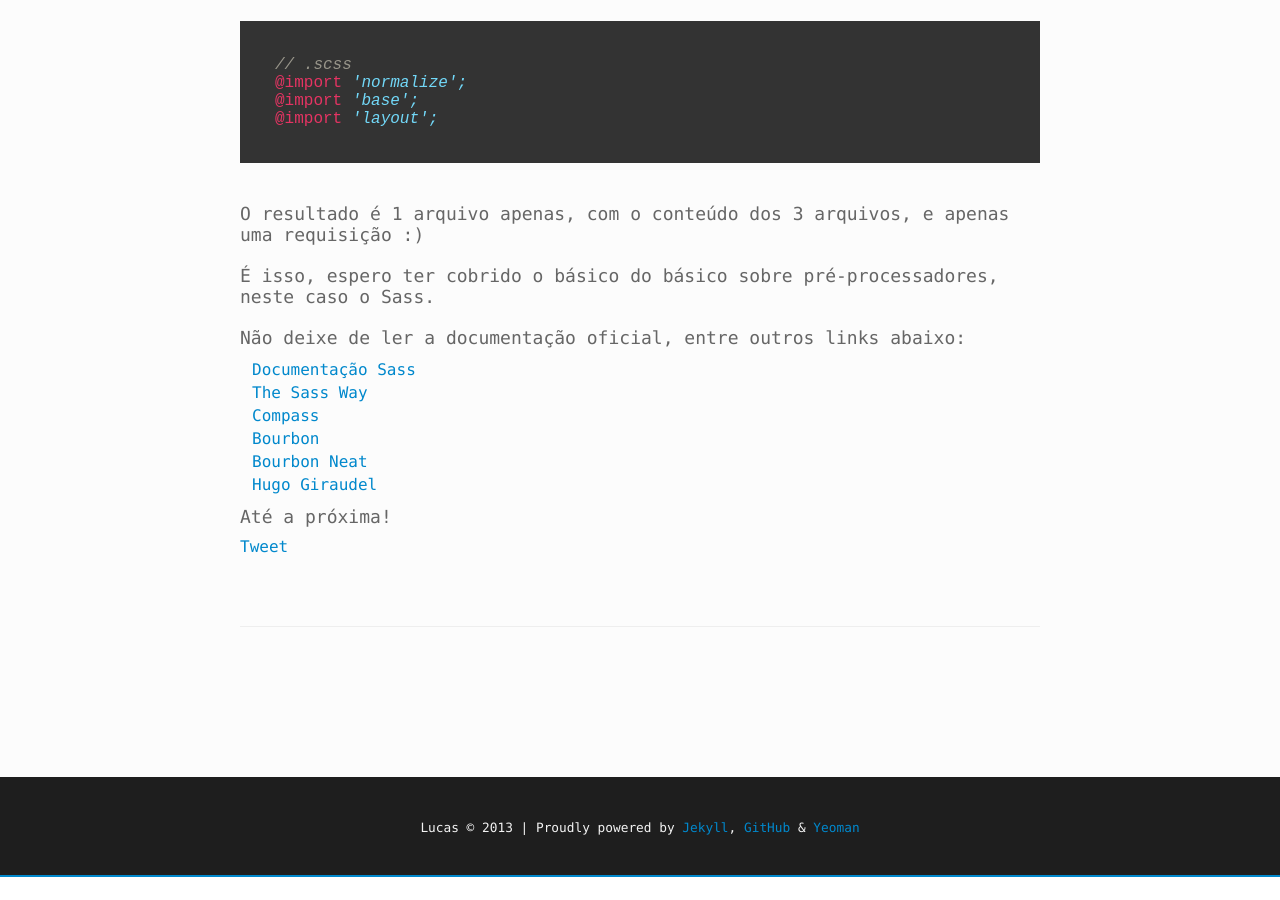
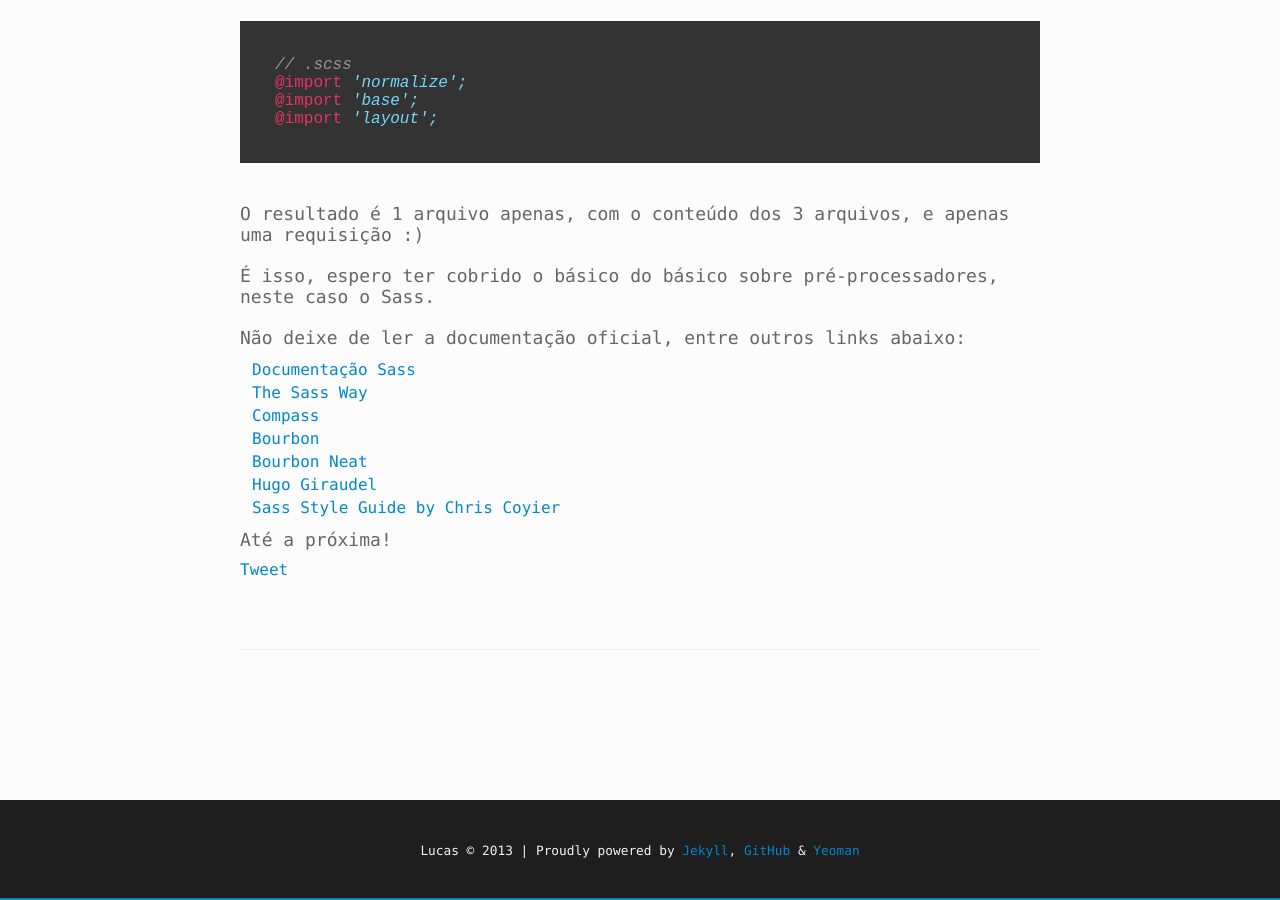
Before and after one commit to AgtLucas/old-agtlucas, a Jekyll site: the page built from _posts/2013-11-10-pre-processadores-css.markdown, in a window 1280 px wide and 900 px high, scrolled down 5660 px. Built offline with Jekyll 4.4.1, drawn with Linux system fonts in a browser that asks for light colours; nearby versions of some CDN libraries; Markdown is read by kramdown in place of the engine named in the settings; comment, search, counter and statistics services are not loaded; before the commit the page ends 6537 px from its top, so only the background shows below that.

Commit message:
Update 2013-11-10-pre-processadores-css.markdown

```diff
--- a/_posts/2013-11-10-pre-processadores-css.markdown
+++ b/_posts/2013-11-10-pre-processadores-css.markdown
@@ -242,6 +242,7 @@ Não deixe de ler a documentação oficial, entre outros links abaixo:
   <li><a href="http://bourbon.io/" target="_blank">Bourbon</a></li>
   <li><a href="http://neat.bourbon.io/" target="_blank">Bourbon Neat</a></li>
   <li><a href="http://hugogiraudel.com/" target="_blank">Hugo Giraudel</a></li>
+  <li><a href="http://css-tricks.com/sass-style-guide/" target="_blank">Sass Style Guide by Chris Coyier</a></li>
 </ul>
 
 Até a próxima!
```
